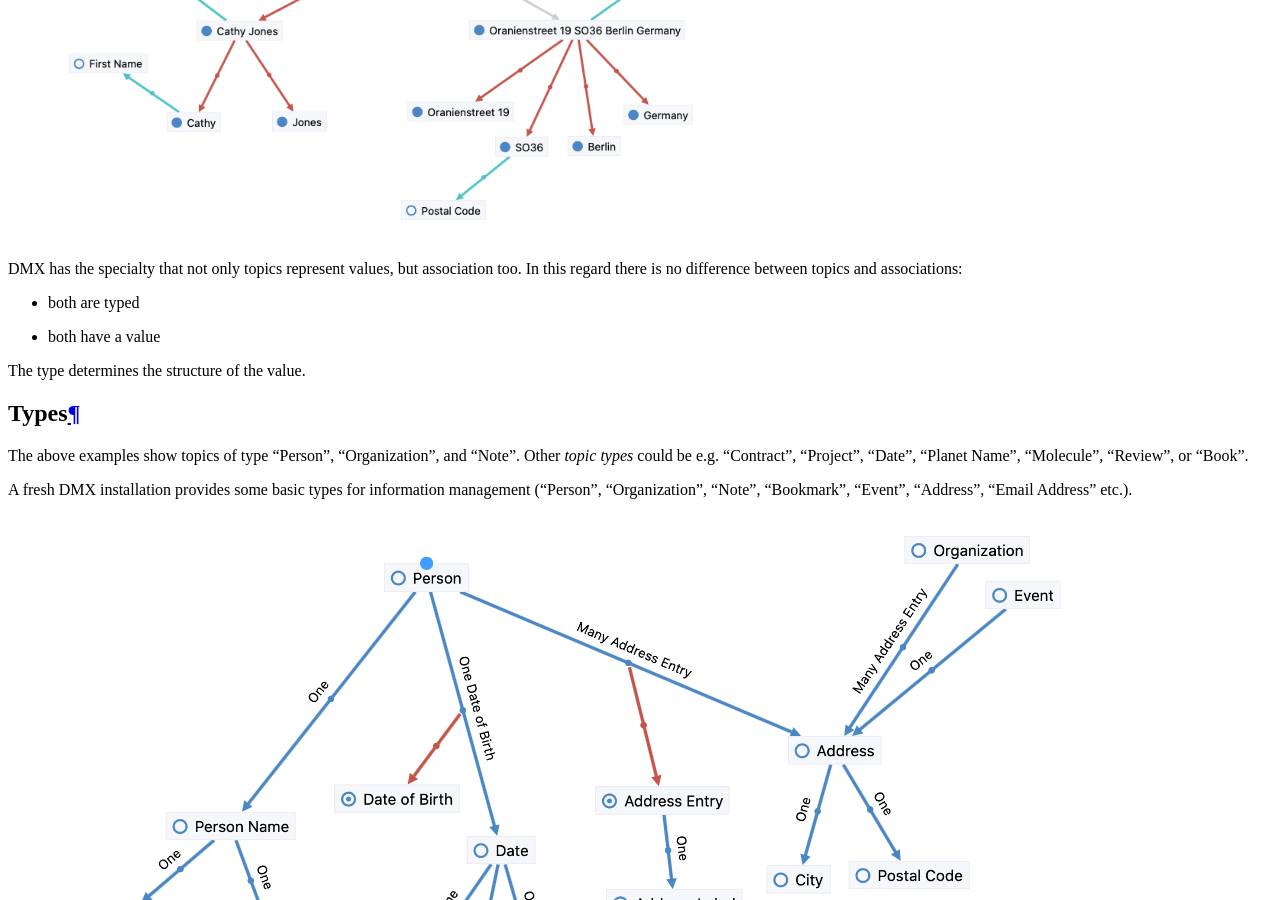
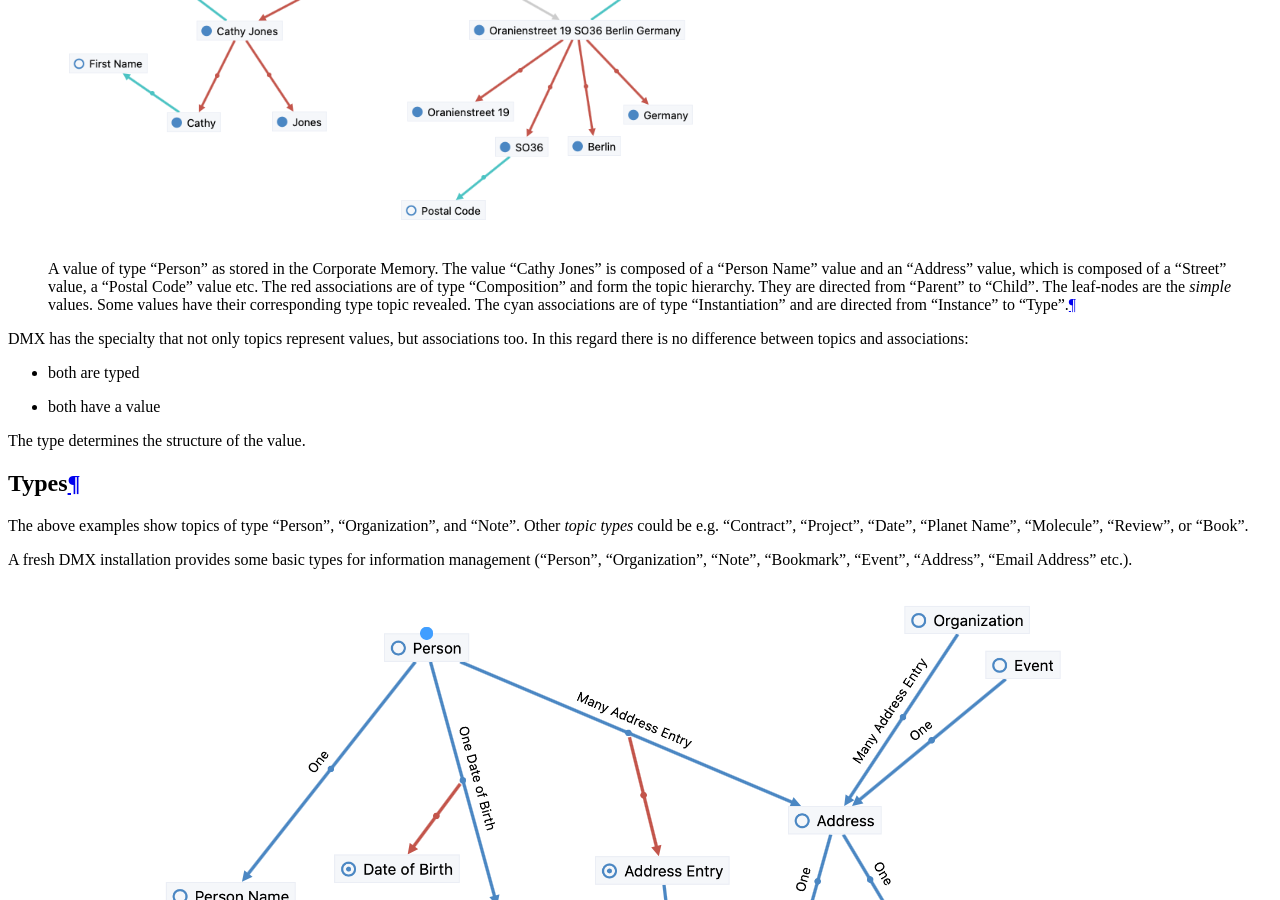
Before and after one commit to dmx-systems/dmx-documentation, a Sphinx documentation site: the page built from docs/overview.rst, in a window 1280 px wide and 900 px high, scrolled down 3053 px. Built offline with Sphinx 7.4.7 and the Read the Docs theme 2.0.0, drawn with Linux system fonts in a browser that asks for light colours.

Commit message:
Add image caption to section "Values"

```diff
--- a/docs/overview.rst
+++ b/docs/overview.rst
@@ -99,7 +99,9 @@
 
 .. figure:: _static/person-value.png
 
-DMX has the specialty that not only topics represent values, but association too. In this regard there is no difference between topics and associations:
+    A value of type "Person" as stored in the Corporate Memory. The value "Cathy Jones" is composed of a "Person Name" value and an "Address" value, which is composed of a "Street" value, a "Postal Code" value etc. The red associations are of type "Composition" and form the topic hierarchy. They are directed from "Parent" to "Child". The leaf-nodes are the *simple* values. Some values have their corresponding type topic revealed. The cyan associations are of type "Instantiation" and are directed from "Instance" to "Type".
+
+DMX has the specialty that not only topics represent values, but associations too. In this regard there is no difference between topics and associations:
 
 - both are typed
 - both have a value
```
